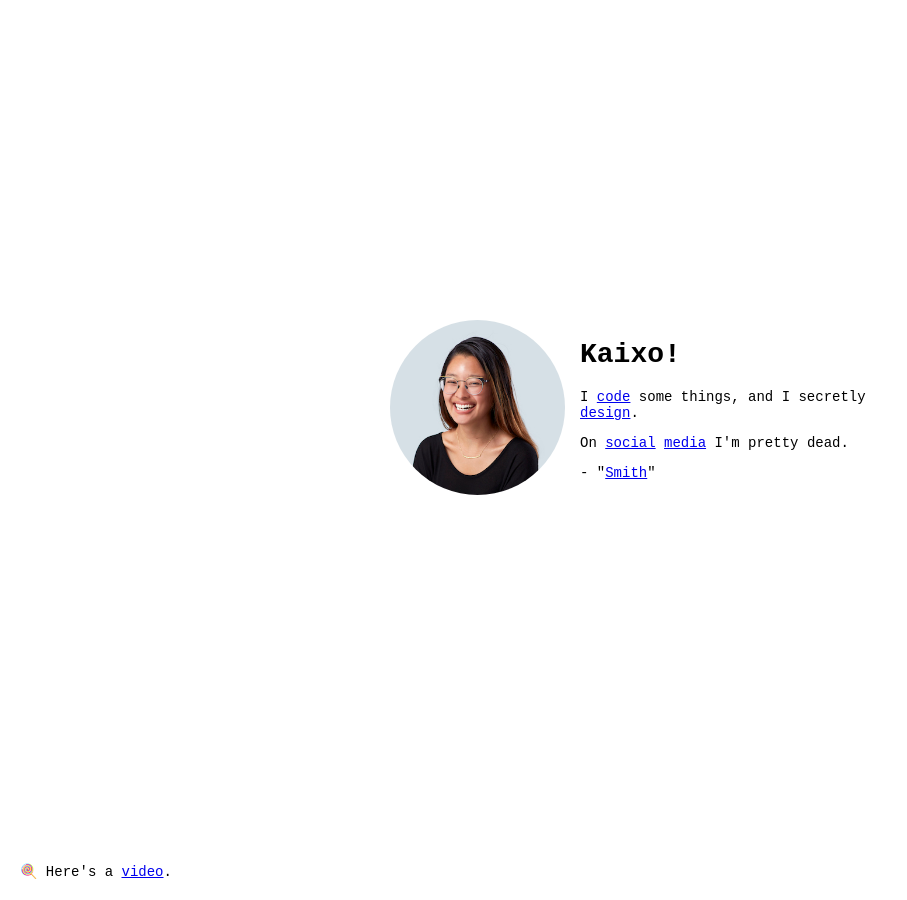
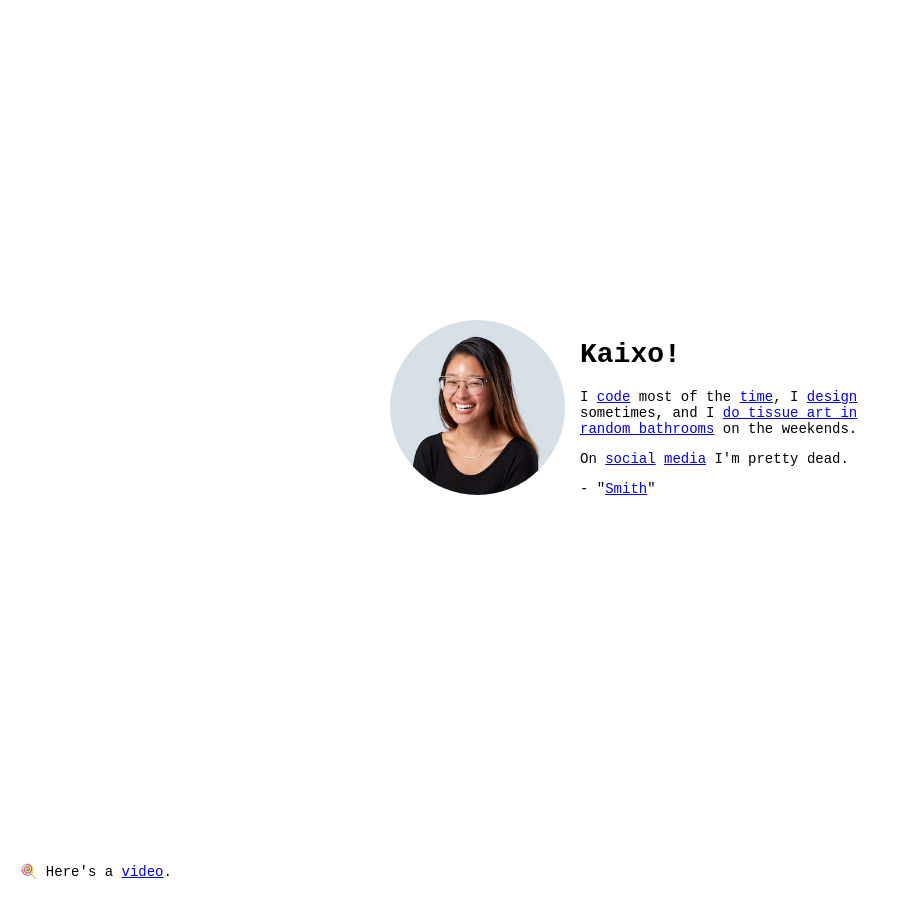
Before and after one commit to seimith/seimith.github.io, a Jekyll site: the page built from index.html, in a window 1280 px wide. Shown: the whole page, without its empty margins (0-907 px from the left). Built offline with Jekyll 4.4.1, drawn with Linux system fonts in a browser that asks for light colours; nearby versions of some CDN libraries; part of the change alters nothing that is shown.

Commit message:
docs(links): Add more personality

```diff
--- a/_layouts/default.html
+++ b/_layouts/default.html
@@ -26,6 +26,25 @@
         var randomIndex = Math.floor(Math.random() * randomVideos.length - 1) + 1;
         treatSelector.href=randomVideos[randomIndex].url;
       };
+
+      var randomWeekendActivities = [
+        {title: "knit & crochet", url: 'https://www.instagram.com/p/BtHSfozg1Mh/'},
+        {title: "do hot process soap-making", url: 'https://www.instagram.com/p/BarKC8EDo87/'},
+        {title: "do candle making", url: '#'},
+        {title: "row on my erg", url: '#'},
+        {title: "casually hike", url: 'https://www.instagram.com/p/3W7XSuAalJ/'},
+        {title: "do tissue art in random bathrooms", url: 'https://www.instagram.com/p/BPdeWcJBJT3/'},
+        {title: "grab drinks", url: 'https://www.instagram.com/p/Bk3xYxaFwQd/'},
+        {title: "organize my Carmex collection", url: 'https://www.instagram.com/p/BYFXAugDQ3i/'},
+        {title: "work on my secret business plan", url: '#'},
+        {title: "bake short bread", url: 'https://www.instagram.com/p/Bsn3AMSg9NX/'},
+        {title: "rewatch Bob's Burgers", url: 'https://getyarn.io/yarn-clip/c5df929a-9ae0-4cdc-b398-df41a211d2c1'},
+
+      ];
+      var weekendSelector = document.querySelector('.weekend');
+      var randomWeekendIndex = Math.floor(Math.random() * randomWeekendActivities.length - 1) + 1;
+      weekendSelector.innerText = randomWeekendActivities[randomWeekendIndex].title
+      weekendSelector.href = randomWeekendActivities[randomWeekendIndex].url;
     </script>
   </body>
 </html>
--- a/index.html
+++ b/index.html
@@ -4,7 +4,7 @@ layout: default
 <div class="media-object">
   <img src="//raw.githubusercontent.com/seimith/seimith.github.io/master/_assets/me.jpg" alt="Me laughing at you." class="avatar">
   <H1>Kaixo!</H1>
-  <p>I <a href="/writings/" target="_self" title="Blog posts.">code</a> some things, and I secretly <a href="/designs/" target="_self" title="Sorry, you need a password to see my design work right now.">design</a>.</p>
+  <p>I <a href="/writings/" target="_self" title="Technical posts.">code</a> most of the <a href="/categories/" target="_self" title="All post categories.">time</a>, I <a href="/designs/" target="_self" title="Design related posts.">design</a> sometimes, and I <a href="#" class="weekend">do random stuff</a> on the weekends.</p>
   <p>On <a href="https://twitter.com/themcsuth/" target="_blank" title="Twitter.">social</a> <a href="https://www.instagram.com/razzlebeedaz/" target="_blank" title="The grams.">media</a> I'm pretty dead.</p>
   <p>- "<a href="https://www.linkedin.com/in/seimith/" target="_blank" title="Reach out to me on LinkedIn for work-related inquiries.">Smith</a>"</p>
 </div>
```
Also changed, not shown: 2 other files.
